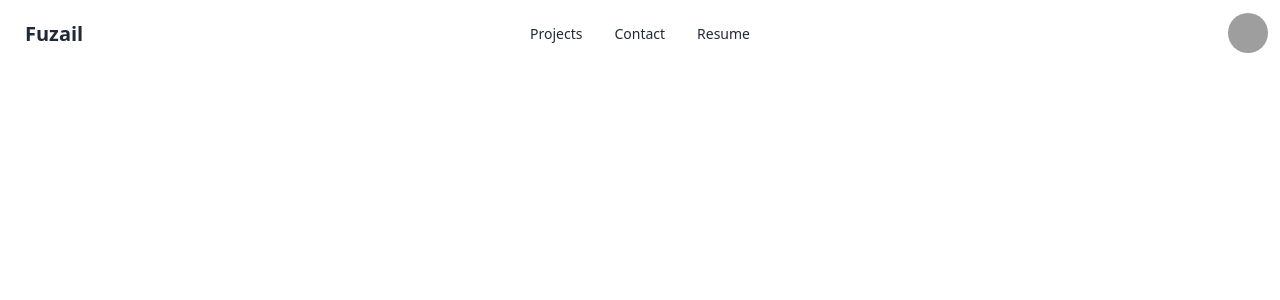
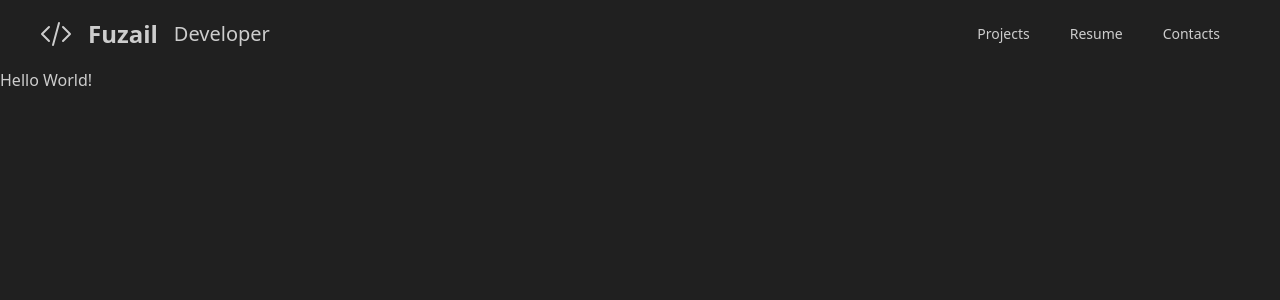
Before and after one commit to fuzailansariii/portfolio, a Next.js app: page / in a window 1280 px wide. Shown: the top 300 px of the page. Built offline with nearby package versions, Linux system fonts and the light colour scheme; grey boxes are pictures that could not be loaded.

Commit message:
navbar Done

```diff
--- /dev/null
+++ b/src/app/api/create-account/route.ts
@@ -0,0 +1,66 @@
+import { NextRequest, NextResponse } from "next/server";
+import prisma from "@/utils/prisma";
+import bcrypt from "bcrypt";
+
+export async function POST(req: NextRequest) {
+  try {
+    const { fullName, email, password } = await req.json();
+    if (!fullName || !email || !password) {
+      return NextResponse.json(
+        {
+          message: "Invalid inputs",
+        },
+        {
+          status: 400,
+        }
+      );
+    }
+
+    const user = await prisma.user.findUnique({
+      where: {
+        email,
+      },
+    });
+
+    if (user) {
+      return NextResponse.json(
+        {
+          message: "User already exist with this email",
+        },
+        {
+          status: 409,
+        }
+      );
+    }
+
+    const hashedPassword = await bcrypt.hash(password, 12);
+    const newUser = await prisma.user.create({
+      data: {
+        email,
+        fullName,
+        password: hashedPassword,
+      },
+    });
+
+    return NextResponse.json(
+      {
+        message: "User created successfully",
+        emal: newUser.email,
+        name: newUser.fullName,
+      },
+      {
+        status: 201,
+      }
+    );
+  } catch (error) {
+    console.error(error);
+    return NextResponse.json(
+      {
+        message: "Error while creating new user",
+      },
+      {
+        status: 500,
+      }
+    );
+  }
+}
--- /dev/null
+++ b/src/app/components/MobileMenu.tsx
@@ -0,0 +1,19 @@
+"use client";
+
+import { MenuItems } from "@/lib/NavbarData";
+import Link from "next/link";
+import React from "react";
+
+export default function MobileMenu() {
+  return (
+    <div className="flex flex-col items-center justify-center h-full space-y-4">
+      {MenuItems.map((menu, index) => (
+        <ul key={index} className="text-2xl font-semibold">
+          <li>
+            <Link href={menu.link}>{menu.title}</Link>
+          </li>
+        </ul>
+      ))}
+    </div>
+  );
+}
--- a/src/app/components/Navbar.tsx
+++ b/src/app/components/Navbar.tsx
@@ -1,83 +1,87 @@
 "use client";
-import React from "react";
+import { MenuItems } from "@/lib/NavbarData";
+import Link from "next/link";
+import React, { useRef } from "react";
+import MobileMenu from "./MobileMenu";
 
 export default function Navbar() {
+  const modalRef = useRef<HTMLDialogElement>(null);
+
+  const openModal = () => {
+    modalRef.current?.showModal();
+  };
+  // const closeModal = () => {
+  //   modalRef.current?.close();
+  // };
+
   return (
-    <div className="navbar bg-base-100">
-      <div className="navbar-start">
-        <div className="dropdown">
-          <div tabIndex={0} role="button" className="btn btn-ghost lg:hidden">
+    <div className="navbar flex justify-between items-center bg-base-100 z-50 px-5 md:px-10">
+      {/* Left side menu items */}
+      <div className="navbar-start flex items-center w-auto">
+        <Link
+          href={"/"}
+          className="text-2xl font-bold flex items-center space-x-4"
+        >
           <svg
             xmlns="http://www.w3.org/2000/svg"
-              className="h-5 w-5"
             fill="none"
             viewBox="0 0 24 24"
+            strokeWidth="1.5"
             stroke="currentColor"
+            className="size-8"
           >
             <path
               strokeLinecap="round"
               strokeLinejoin="round"
-                strokeWidth="2"
-                d="M4 6h16M4 12h8m-8 6h16"
+              d="M17.25 6.75 22.5 12l-5.25 5.25m-10.5 0L1.5 12l5.25-5.25m7.5-3-4.5 16.5"
             />
           </svg>
+          <p className="flex items-center gap-4">
+            Fuzail <span className="font-thin text-xl"> Developer</span>
+          </p>
+        </Link>{" "}
       </div>
-          <ul
-            tabIndex={0}
-            className="menu menu-sm dropdown-content bg-base-100 rounded-box z-[1] mt-3 w-52 p-2 shadow"
-          >
+
+      {/* Right side menu items */}
+      <div className="hidden lg:flex">
+        {MenuItems.map((menu, index) => (
+          <ul key={index} className="menu menu-horizontal px-1">
             <li>
-              <a>Projects</a>
-            </li>
-            <li>
-              <a>Contact</a>
-            </li>
-            <li>
-              <a>Resume</a>
+              <Link href={menu.link}>{menu.title}</Link>
             </li>
           </ul>
+        ))}
       </div>
-        <a className="btn btn-ghost text-xl">Fuzail</a>
+
+      <div className="navbar-end lg:hidden items-center">
+        <button className="btn btn-ghost" onClick={openModal}>
+          <svg
+            xmlns="http://www.w3.org/2000/svg"
+            fill="none"
+            viewBox="0 0 24 24"
+            strokeWidth="1.5"
+            stroke="currentColor"
+            className="size-8"
+          >
+            <path
+              strokeLinecap="round"
+              strokeLinejoin="round"
+              d="M3.75 6.75h16.5M3.75 12H12m-8.25 5.25h16.5"
+            />
+          </svg>
+        </button>
       </div>
-      <div className="navbar-center hidden lg:flex">
-        <ul className="menu menu-horizontal px-1">
-          <li>
-            <a>Projects</a>
-          </li>
-          <li>
-            <a>Contact</a>
-          </li>
-          <li>
-            <a>Resume</a>
-          </li>
-        </ul>
+
+      {/* Mobile menu popup */}
+      <div className="md:hidden">
+        <dialog ref={modalRef} className="modal">
+          <div className="modal-box h-[50%] rounded-2xl">
+            <MobileMenu />
           </div>
-      <div className="navbar-end">
-        <div className="dropdown dropdown-end">
-          <div
-            tabIndex={0}
-            role="button"
-            className="btn btn-ghost btn-circle avatar"
-          >
-            <div className="w-10 rounded-full">
-              <img
-                alt="Tailwind CSS Navbar component"
-                src="https://img.daisyui.com/images/stock/photo-1534528741775-53994a69daeb.webp"
-              />
-            </div>
-          </div>
-          <ul
-            tabIndex={0}
-            className="menu menu-sm dropdown-content bg-base-100 rounded-box z-[1] mt-3 w-52 p-2 shadow"
-          >
-            <li>
-              <a className="justify-between">Profile</a>
-            </li>
-            <li>
-              <a>Logout</a>
-            </li>
-          </ul>
-        </div>
+          <form method="dialog" className="modal-backdrop">
+            <button>close</button>
+          </form>
+        </dialog>
       </div>
     </div>
   );
--- a/src/app/page.tsx
+++ b/src/app/page.tsx
@@ -1,3 +1,7 @@
 export default function Home() {
-  return <div></div>;
+  return (
+    <div>
+      <h1>Hello World!</h1>
+    </div>
+  );
 }
--- /dev/null
+++ b/src/lib/NavbarData.ts
@@ -0,0 +1,5 @@
+export const MenuItems = [
+  { title: "Projects", link: "/projects" },
+  { title: "Resume", link: "/resume" },
+  { title: "Contacts", link: "/contacts" },
+];
--- a/tailwind.config.ts
+++ b/tailwind.config.ts
@@ -15,4 +15,7 @@ export default {
     },
   },
   plugins: [require("daisyui")],
+  daisyui: {
+    themes: ["business"],
+  },
 } satisfies Config;
```
Lines whose indentation alone changed are shown as unchanged.
